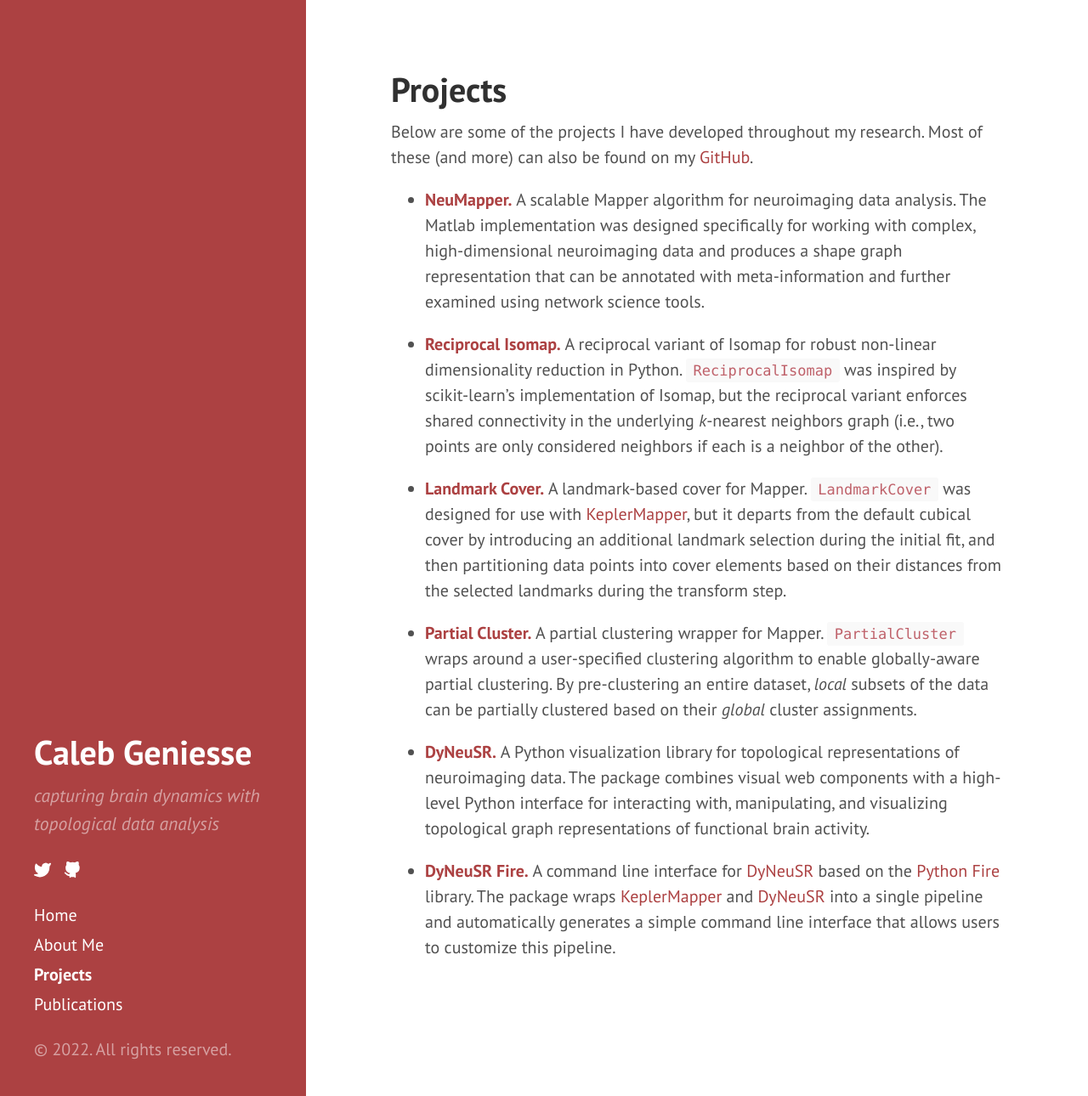
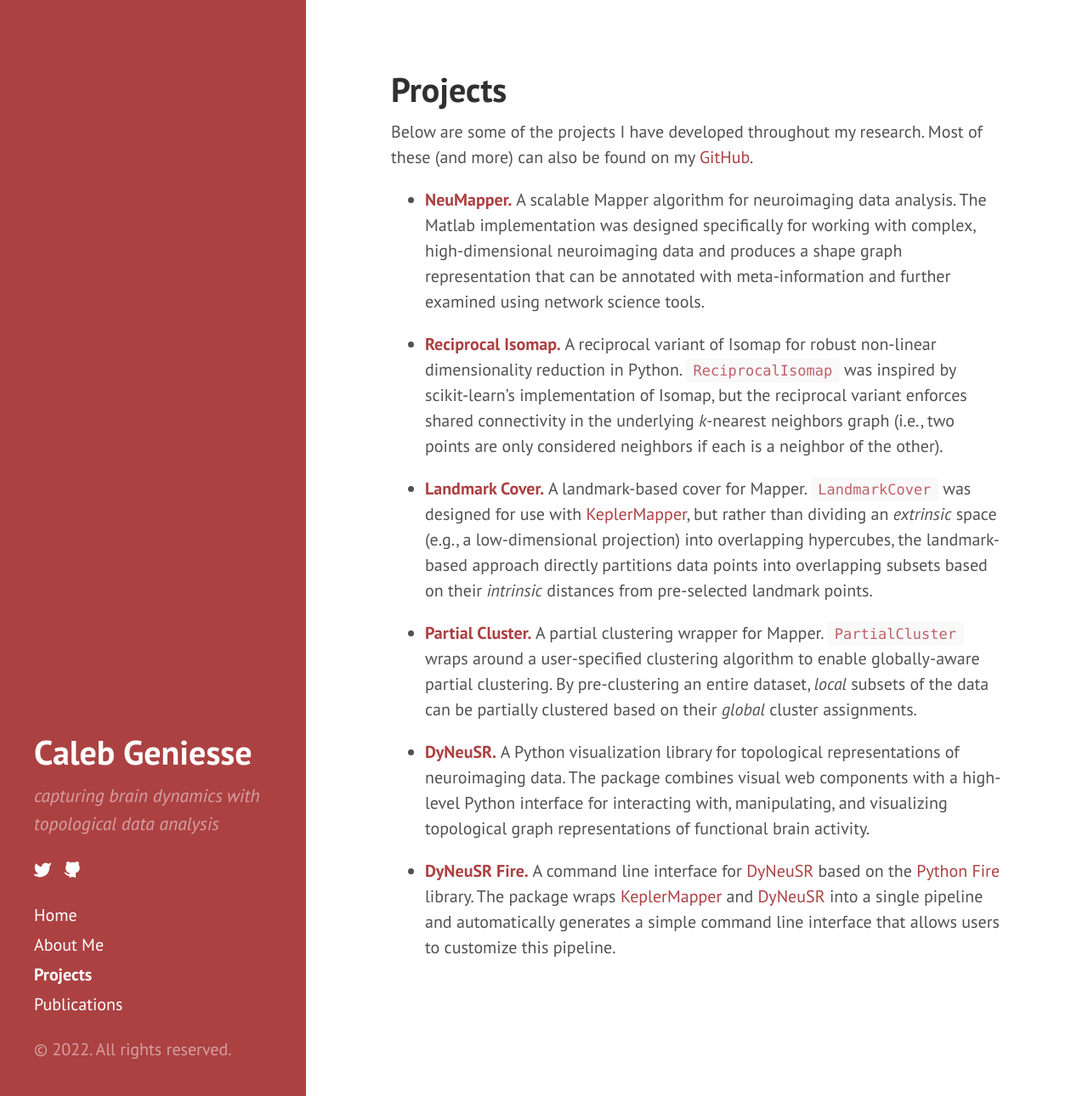
Before and after one commit to calebgeniesse/calebgeniesse.github.io, a Jekyll site: the page built from projects.md, in a window 1280 px wide and 1290 px high. Shown: the whole window at 85% size. Built offline with Jekyll 4.4.1, drawn with Linux system fonts in a browser that asks for light colours.

Commit message:
Update projects.md

```diff
--- a/projects.md
+++ b/projects.md
@@ -9,7 +9,7 @@ Below are some of the projects I have developed throughout my research. Most of
 
 - **[Reciprocal Isomap.](https://github.com/calebgeniesse/reciprocal_isomap)**&nbsp;A reciprocal variant of Isomap for robust non-linear dimensionality reduction in Python. `ReciprocalIsomap` was inspired by scikit-learn's implementation of Isomap, but the reciprocal variant enforces shared connectivity in the underlying *k*-nearest neighbors graph (i.e., two points are only considered neighbors if each is a neighbor of the other).
 
-- **[Landmark Cover.](https://github.com/calebgeniesse/landmark_cover)**&nbsp;A landmark-based cover for Mapper. `LandmarkCover` was designed for use with [KeplerMapper](https://kepler-mapper.scikit-tda.org/en/latest/), but it departs from the default cubical cover by introducing an additional landmark selection during the initial fit, and then partitioning data points into cover elements based on their distances from the selected landmarks during the transform step.
+- **[Landmark Cover.](https://github.com/calebgeniesse/landmark_cover)**&nbsp;A landmark-based cover for Mapper. `LandmarkCover` was designed for use with [KeplerMapper](https://kepler-mapper.scikit-tda.org/en/latest/), but rather than dividing an *extrinsic* space (e.g., a low-dimensional projection) into overlapping hypercubes, the landmark-based approach directly partitions data points into overlapping subsets based on their *intrinsic* distances from pre-selected landmark points.
 
 - **[Partial Cluster.](https://github.com/calebgeniesse/pcluster)**&nbsp;A partial clustering wrapper for Mapper. `PartialCluster` wraps around a user-specified clustering algorithm to enable globally-aware partial clustering. By pre-clustering an entire dataset, *local* subsets of the data can be partially clustered based on their *global* cluster assignments.
 
```
